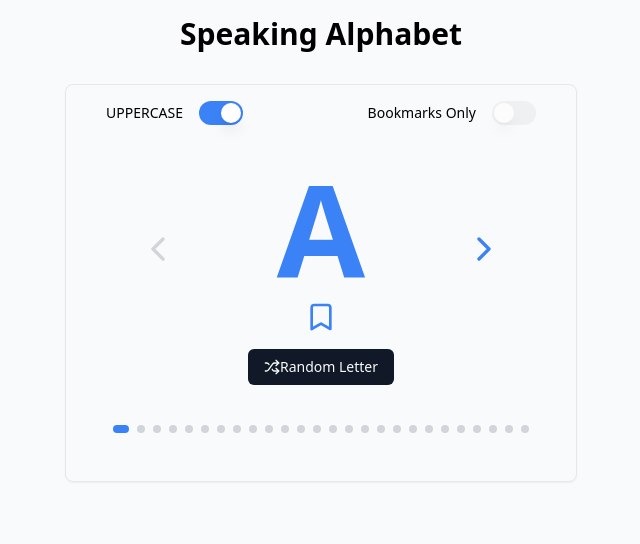
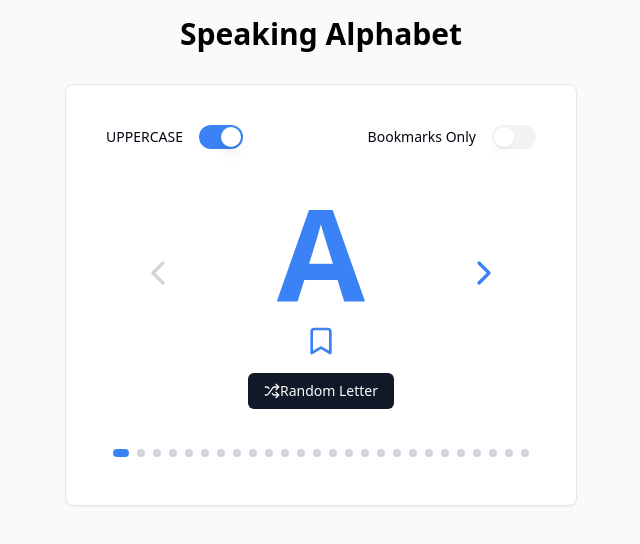
Before and after one commit to tamborine996/alphabet-app, a Next.js app: page / in a window 1280 px wide. Shown: the top 544 px of the page, without its empty margins (319-959 px from the left). Built offline with nearby package versions, Linux system fonts and the light colour scheme.

Commit message:
Create card.jsx

```diff
--- /dev/null
+++ b/components/ui/card.jsx
@@ -0,0 +1,17 @@
+import * as React from "react";
+
+const Card = React.forwardRef(({ className, ...props }, ref) => (
+  <div
+    ref={ref}
+    className="rounded-lg border bg-white text-gray-950 shadow-sm"
+    {...props}
+  />
+));
+Card.displayName = "Card";
+
+const CardContent = React.forwardRef(({ className, ...props }, ref) => (
+  <div ref={ref} className="p-6" {...props} />
+));
+CardContent.displayName = "CardContent";
+
+export { Card, CardContent };
```
